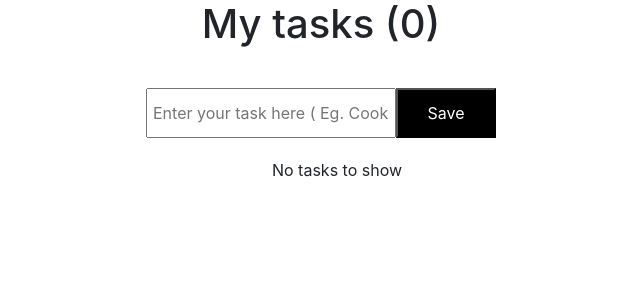
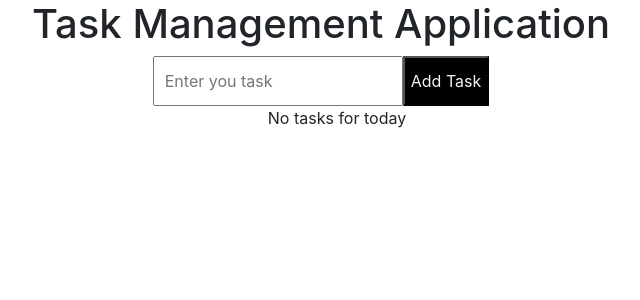
Before and after one commit to vaaluvishnu5146/Pizza-Buddy, a React (Create React App) app: page / in a window 1280 px wide. Shown: the top 300 px of the page, without its empty margins (319-959 px from the left). Built offline with nearby package versions, Linux system fonts and the light colour scheme.

Commit message:
Added new functionalities

```diff
--- a/src/App.css
+++ b/src/App.css
@@ -51,7 +51,7 @@
 .page-container {
   width: 100%;
   height: 100vh;
-  background-color: #F3F3F3;
+  background-color: #f3f3f3;
 }
 
 .order-status-card {
@@ -71,3 +71,15 @@
   border-radius: 50%;
   margin: 0 0 10px 0;
 }
+
+.input {
+  width: 250px;
+  height: 50px;
+  padding-inline-start: 10px;
+}
+
+.submit-cta {
+  height: 50px;
+  background-color: black;
+  color: #f3f3f3;
+}
--- a/src/App.js
+++ b/src/App.js
@@ -1,39 +1,51 @@
-import React, { useEffect, createRef } from "react";
+import React, { useEffect, createRef, useState } from "react";
 import "./App.css";
 import { Route, Routes } from "react-router-dom";
 import Todo from "./Pages/dashboard/todo";
 import Form from "./Components/Form/Form";
-import { addTodo } from "./Redux/slice/task.slice";
 import { useDispatch, useSelector } from "react-redux";
+import { addTodo } from "./Redux/slice/todo.slice";
 
 function App() {
-  const taskInputRef = createRef(null);
-  const { tasks = [] } = useSelector((state) => state.tasksReducer);
   const dispatcher = useDispatch();
+  const [todo, setTodo] = useState("");
+  const { todos } = useSelector((state) => state.todoReducer);
 
-  useEffect(() => {
-    console.log("Re-rendering");
-  }, []);
+  const handleTaskChange = (e) => {
+    setTodo(e.target.value);
+  };
 
-  const handlesave = (e) => {
-    console.log(taskInputRef.current.value);
-    if (e) {
-      dispatcher(addTodo(taskInputRef.current.value));
-      // setTask("");
+  const handleTasks = () => {
+    if (todo != null && todo != undefined) {
+      dispatcher(addTodo(todo));
+      setTodo("");
     }
   };
 
   return (
     <div className="App">
-      <h1
-        style={{
-          margin: "0 0 20px 0",
-        }}
-        id="tasks-title"
-      >
-        My tasks ({tasks.length})
-      </h1>
-      <Form tasks={tasks} handlesave={handlesave} inputRef={taskInputRef} />
+      <h1>Task Management Application</h1>
+      <input
+        className="input"
+        type="text"
+        placeholder="Enter you task"
+        id="task-input"
+        value={todo}
+        onChange={handleTaskChange}
+      />
+      <button className="submit-cta" onClick={handleTasks}>
+        Add Task
+      </button>
+
+      <div id="task-view-container">
+        <ul>
+          {todos.length > 0 ? (
+            todos.map((d, i) => <li key={i}>{d}</li>)
+          ) : (
+            <p>No tasks for today</p>
+          )}
+        </ul>
+      </div>
     </div>
   );
 }
--- a/src/Redux/slice/todo.slice.js
+++ b/src/Redux/slice/todo.slice.js
@@ -46,7 +46,7 @@ export const todoSlice = createSlice({
       // doesn't actually mutate the state because it uses the Immer library,
       // which detects changes to a "draft state" and produces a brand new
       // immutable state based off those changes
-      if (action.payload.label) {
+      if (action.payload) {
         state.todos.push(action.payload);
       }
     },
```
